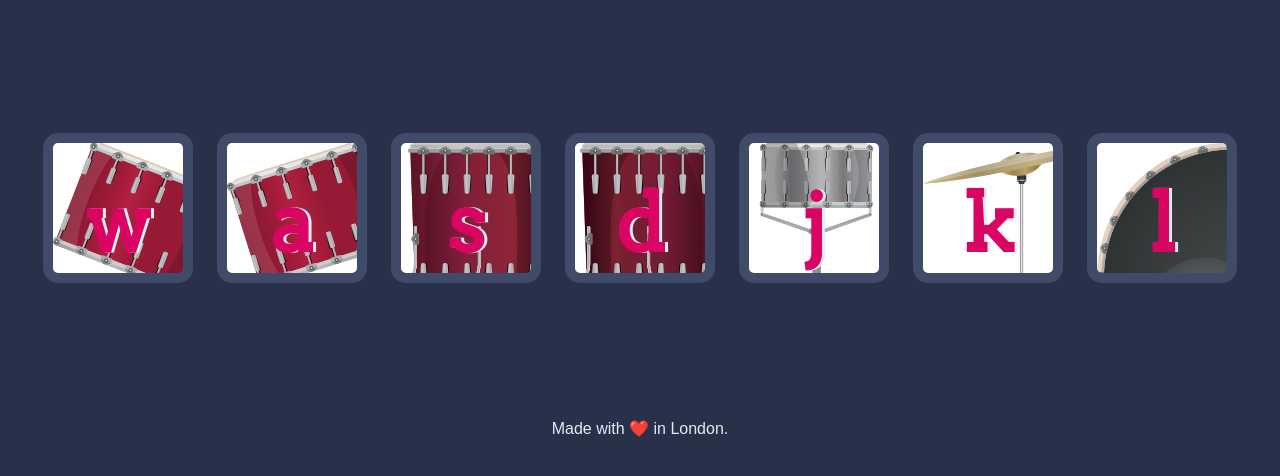
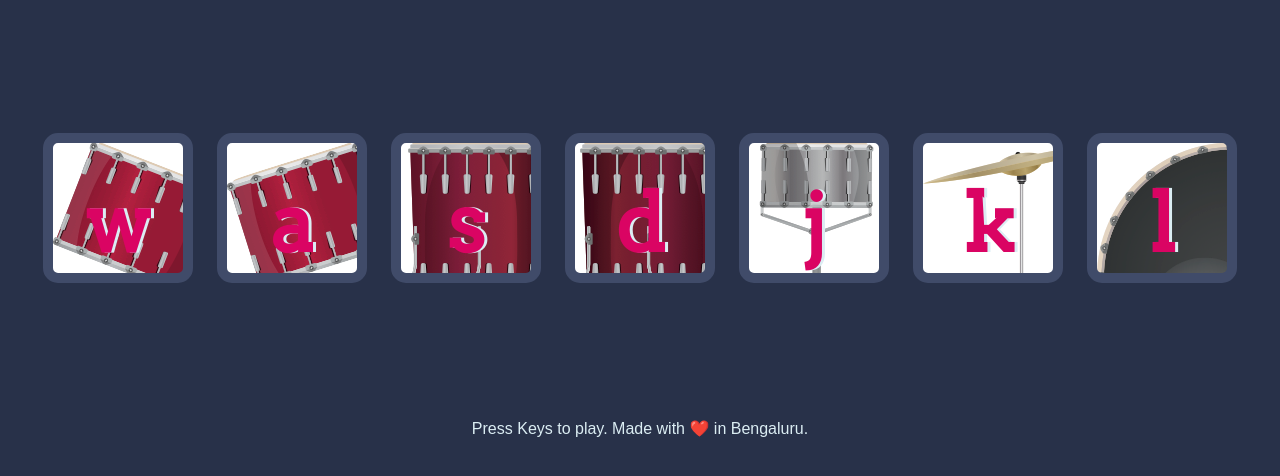
Before and after one commit to ArunashafMollick/drumKit, a plain HTML site: page index.html in a window 1280 px wide. Shown: the part 156-632 px from the top of the page. Drawn offline with Linux system fonts and the light colour scheme.

Commit message:
Update index.html

```diff
--- a/index.html
+++ b/index.html
@@ -19,7 +19,7 @@
     </div>
 
   <footer>
-    Made with ❤️ in London.
+    Press Keys to play. Made with ❤️ in Bengaluru.
   </footer>
 
   <script type="text/javascript" src="drumkit.js">
```
